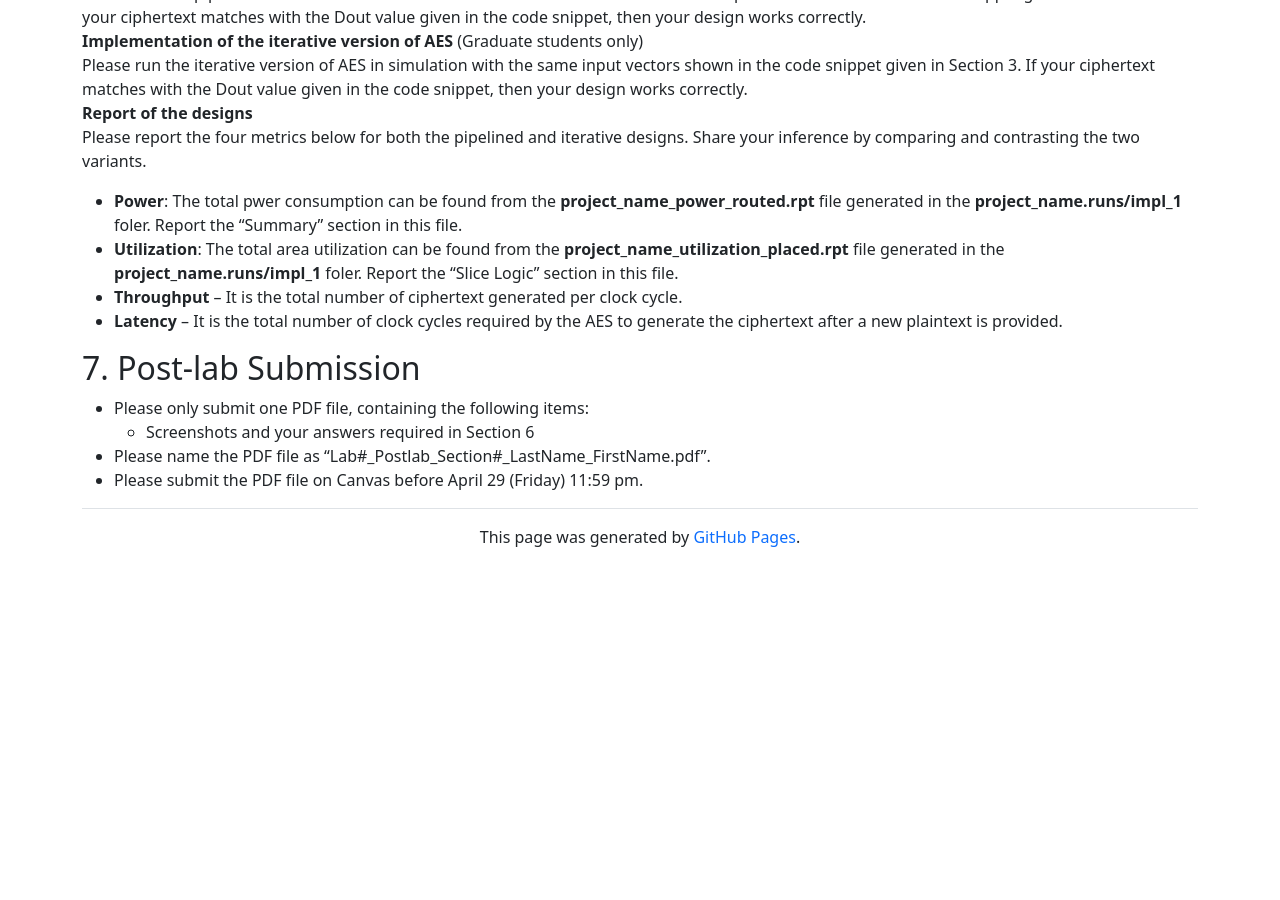
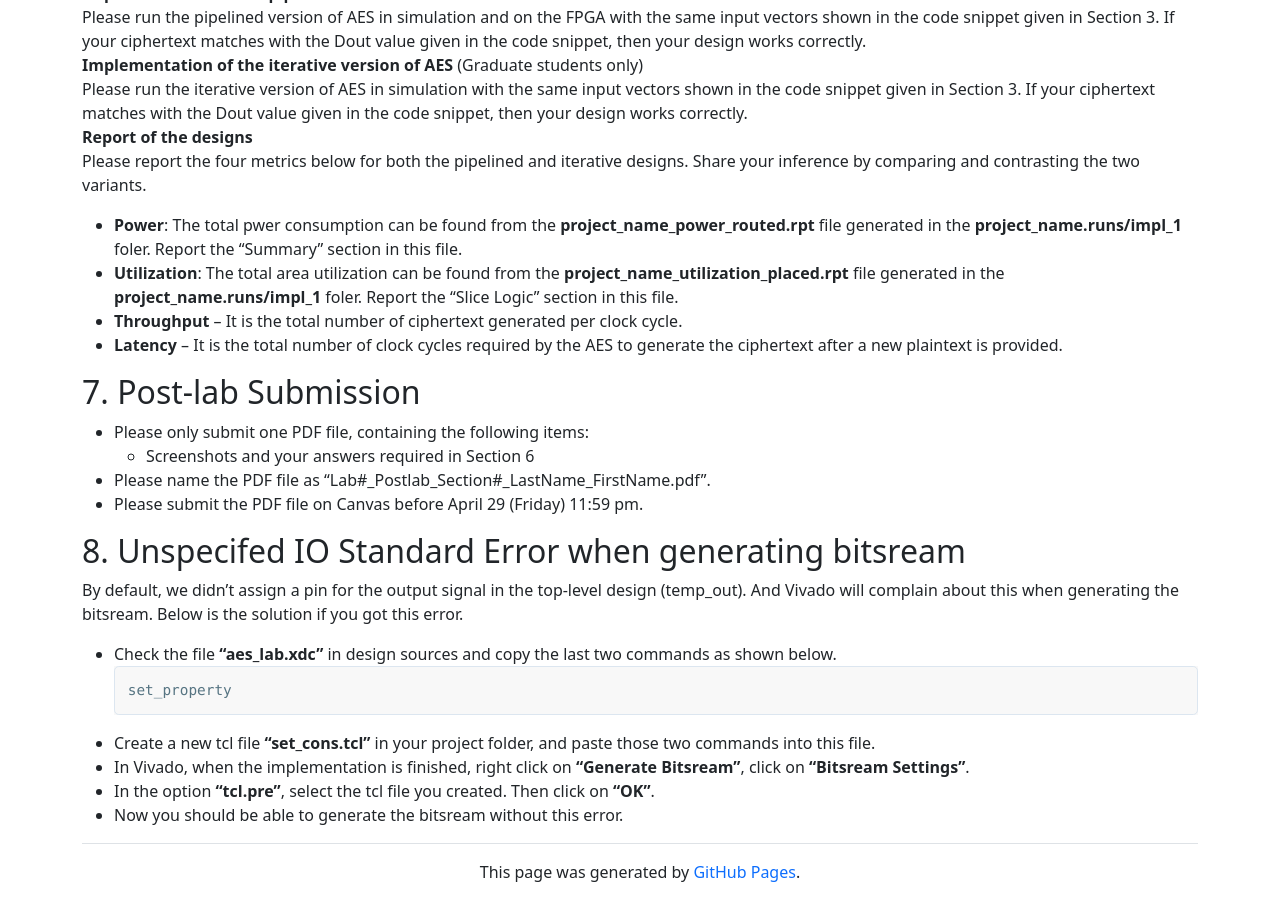
Before and after one commit to hailiangh/hailiangh.github.io, a Jekyll site: the page built from TA/ECEN689_Spring2022/labX_manual.md, in a window 1280 px wide and 900 px high, scrolled down 10576 px. Built offline with Jekyll 4.4.1, drawn with Linux system fonts in a browser that asks for light colours; before the commit the page ends 11141 px from its top, so only the background shows below that; some of the changed text lies outside the part shown.

Commit message:
Update labX_manual.md

````diff
--- a/TA/ECEN689_Spring2022/labX_manual.md
+++ b/TA/ECEN689_Spring2022/labX_manual.md
@@ -63,6 +63,7 @@
 ## 4. Testing the AES design on the FPGA using the VIO IP Core
 In this section, we will run the AES design on the FPGA using the VIO IP Core.
 - Generate the bitstream *.bit file consisting of the AES along with the PLL and VIO IP core.
+- If you have an error when generating the bitsream (Unspecified IO Standard), check Section 8 for a possible solution.
 - If you have the Vivado Design Suite 2018.3 installed in your local machine, please skip this step. Otherwise, download the Vivado Lab Edition 2018.3 software on your local machine from [here](https://www.xilinx.com/support/download/index.html/content/xilinx/en/downloadNav/vivado-design-tools/archive.html). Download the version given under "Vivado Lab Solutions - 2018.3  Full Product Installation" and install the same.
 - Open the Vivado Design Suite (or Lab Edition) 2018.3 software. Click on the "Open Hardware Manager," as indicated in the below figure.
 ![fig12](./pics/labX_manual_fig12.png)
@@ -127,3 +128,14 @@
     - Screenshots and your answers required in Section 6
 - Please name the PDF file as "Lab#_Postlab_Section#_LastName_FirstName.pdf".
 - Please submit the PDF file on Canvas before April 29 (Friday) 11:59 pm.
+
+## 8. Unspecifed IO Standard Error when generating bitsream
+By default, we didn't assign a pin for the output signal in the top-level design (temp_out). And Vivado will complain about this when generating the bitsream. Below is the solution if you got this error.
+- Check the file **"aes_lab.xdc"** in design sources and copy the last two commands as shown below.
+  ```
+  set_property
+  ```
+- Create a new tcl file **"set_cons.tcl"** in your project folder, and paste those two commands into this file.
+- In Vivado, when the implementation is finished, right click on **"Generate Bitsream"**, click on **"Bitsream Settings"**.
+- In the option **"tcl.pre"**, select the tcl file you created. Then click on **"OK"**.
+- Now you should be able to generate the bitsream without this error.
````
